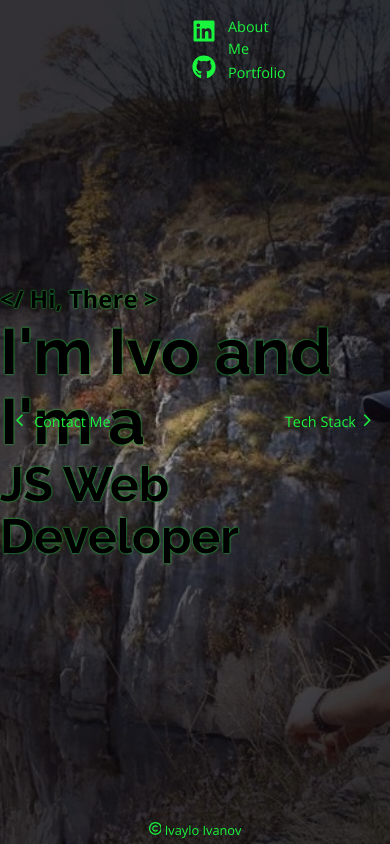
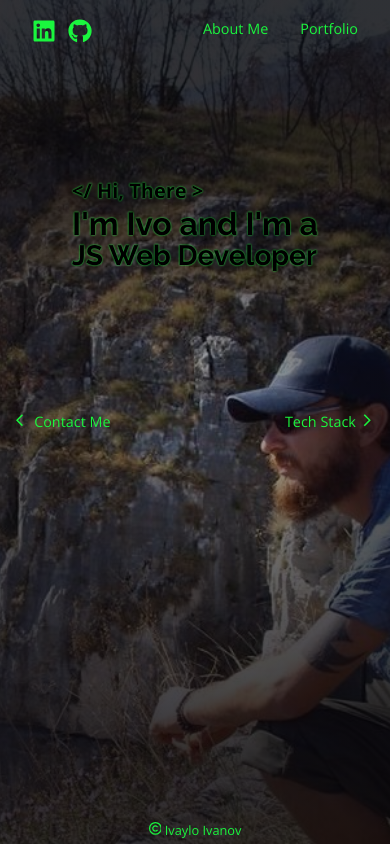
Before and after one commit to Ivaylo-St-Ivanov/Portfolio, a React (Vite) app: page / in a window 390 px wide. Built offline with nearby package versions, Linux system fonts and the light colour scheme.

Commit message:
Add main page responsive design.

```diff
--- a/src/App.scss
+++ b/src/App.scss
@@ -6,6 +6,14 @@ header {
     padding: 1rem 12rem;
     @include gs.flex(none, space-between, none);
     width: 100%;
+
+    @include gs.display(medium) {
+        padding: 1rem 6rem;
+    }
+
+    @include gs.display(small) {
+        padding: 1rem 2rem;
+    }
 
     &>div>a {
         color: gs.$main-color;
--- a/src/components/MainPage/MainPage.scss
+++ b/src/components/MainPage/MainPage.scss
@@ -11,6 +11,10 @@
             width: 100%;
             height: 100%;
             object-fit: cover;
+
+            @include gs.display(large) {
+                object-position: 75%;
+            }
         }
     }
 
@@ -28,18 +32,65 @@
         color: black;
         text-shadow: 0px 0px 2px gs.$main-color;
 
+        @include gs.display(large) {
+            justify-content: unset;
+            padding-top: 15rem;
+        }
+
+        @include gs.display(small) {
+            padding: 0 2rem;
+            padding-top: 11rem;
+        }
+
+        @media (orientation: landscape) {
+            justify-content: center;
+            padding-top: unset;
+        }
+
         &>div {
             &>span {
                 font-size: 1.5rem;
                 font-weight: bold;
+
+                @include gs.display(small) {
+                    font-size: 1.25rem;
+                }
+
+                @media (max-height: 30rem) and (orientation: landscape) {
+                    font-size: 1.25rem;
+                }
             }
 
             &>h1 {
-                font-size: 4rem;
+                font-size: 3.75rem;
+
+                @include gs.display(medium) {
+                    font-size: 3rem;
+                }
+
+                @include gs.display(small) {
+                    font-size: 2rem;
+                }
+
+                @media (max-height: 30rem) and (orientation: landscape){
+                    font-size: 2rem;
+                }
             }
 
             &>h2 {
                 font-size: 3rem;
+
+                @include gs.display(medium) {
+                    font-size: 2rem;
+                }
+
+                @include gs.display(small) {
+                    font-size: 1.75rem;
+                }
+
+                @media (max-height: 30rem) and (orientation: landscape){
+                    font-size: 1.75rem;
+                }
             }
         }
     }
```
